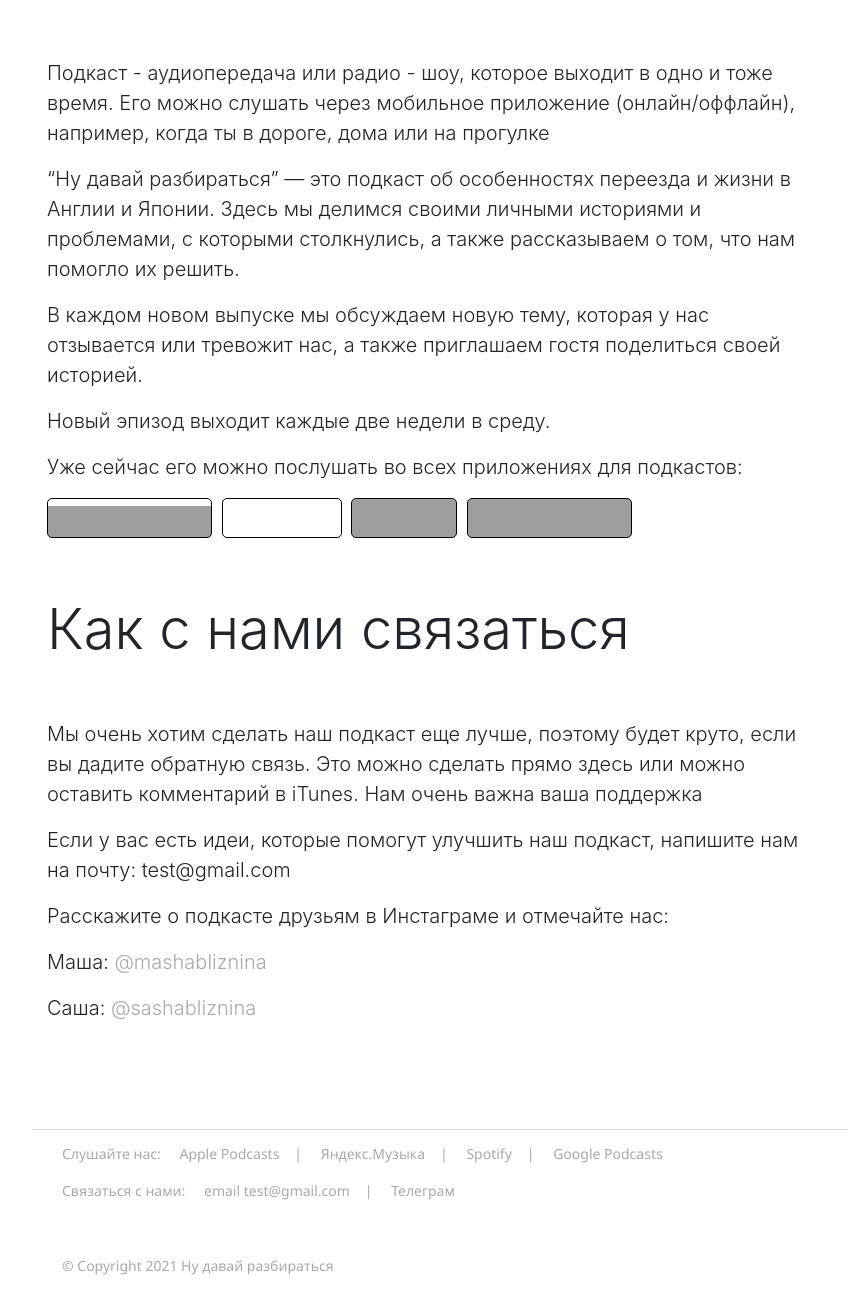
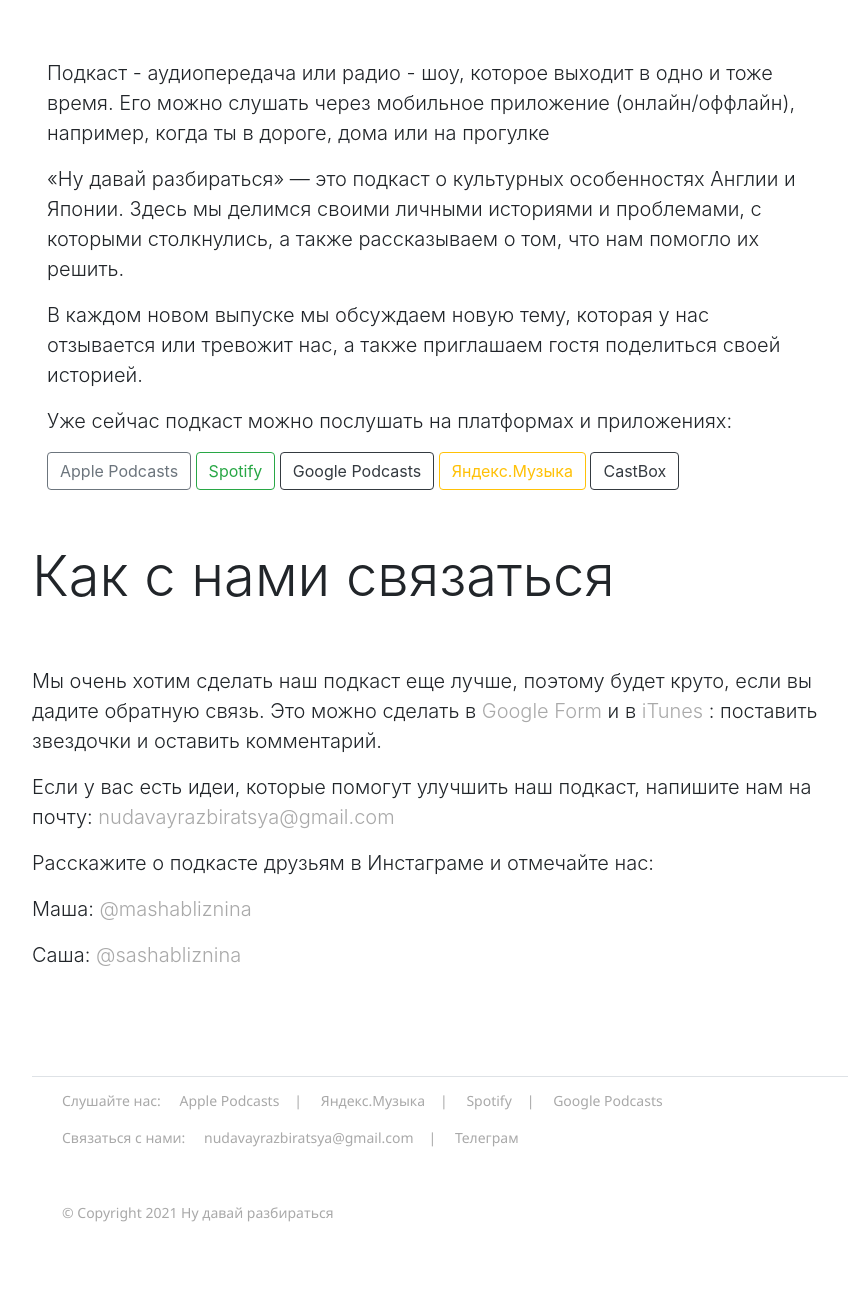
Before and after one commit to mashabliznina/blizninapodcast-live, a Django app: page /contact_page/ in a window 1280 px wide. Shown: the part 340-1632 px from the top of the page, without its empty margins (128-976 px from the left). After the commit the page ends 1562 px from the top, so only its background shows below. Run offline with Django 3.2, Linux system fonts and the light colour scheme; some libraries are stand-ins or nearby versions; grey boxes are pictures that could not be loaded.

Commit message:
update template_pages

```diff
--- a/pages/models.py
+++ b/pages/models.py
@@ -28,7 +28,7 @@ class Comment(models.Model):
 class Episode(models.Model):
     theme = models.CharField(max_length=50)
     date = models.DateTimeField(null=True)
-    title = models.CharField(max_length=30)
+    title = models.CharField(max_length=150)
     body = HTMLField()
     preview = models.CharField(max_length=100, null=True)
     buzz_id = models.CharField(max_length=20, null=True)
--- a/pages/templates/base.html
+++ b/pages/templates/base.html
@@ -56,7 +56,7 @@
                     </p>
                     <p class="text-footer footer-mt">
                         Связаться с нами:
-                        <a href="£" class="a-link">email test@gmail.com</a>|
+                        <a href=mailto:nudavayrazbiratsya@gmail.com HTML link class="a-link">nudavayrazbiratsya@gmail.com</a>|
                         <a href="https://t.me/nudavayrazbiratsya" class="a-link">Телеграм</a>
                         <br>
                     </p>
--- a/pages/templates/contacts_page.html
+++ b/pages/templates/contacts_page.html
@@ -7,18 +7,33 @@
                 <div class="col-10">
                         <p class="lead my-3">Подкаст - аудиопередача или радио - шоу, которое выходит в одно и тоже время.
                         Его можно слушать через мобильное приложение (онлайн/оффлайн), например, когда ты в дороге, дома или на прогулке<br></p>
-                        <p class="lead my-3">“Ну давай разбираться” — это подкаст об особенностях переезда и жизни в Англии и Японии.
+                        <p class="lead my-3">«Ну давай разбираться» — это подкаст о культурных особенностях Англии и Японии.
                         Здесь мы делимся своими личными историями и проблемами, с которыми столкнулись, а также рассказываем о том, что нам помогло их решить.<br></p>
                         <p class="lead my-3">В каждом новом выпуске мы обсуждаем новую тему, которая у нас отзывается или тревожит нас, а также приглашаем гостя поделиться своей историей.<br></p>
-                        <p class="lead my-3">Новый эпизод выходит каждые две недели в среду.<br></p>
-                        <p class="lead my-3">Уже сейчас его можно послушать во всех приложениях для подкастов:<br></p>
+                        <p class="lead my-3">Уже сейчас подкаст можно послушать на платформах и приложениях:<br></p>
                             <div class="row">
                                 <div class="col-10">
-                                    <a target="_blank" href="https://podcasts.apple.com/gb/podcast/%D0%BD%D1%83-%D0%B4%D0%B0%D0%B2%D0%B0%D0%B9-%D1%80%D0%B0%D0%B7%D0%B1%D0%B8%D1%80%D0%B0%D1%82%D1%8C%D1%81%D1%8F/id1579561576" style="display: inline-block; background-color: #FFFFFF; background-image: url(https://www.buzzsprout.com/images/badges/listen-on-embed.svg); background-repeat: no-repeat; border: 1px solid #000000; border-radius: 5px; margin: 0 5px 5px 0; text-indent: -9000px; background-position: -230px 7px; height: 40px; width: 165px;">Apple Podcasts</a>
-                                    <a target="_blank" href="YOUR CASTBOX URL" style="display: inline-block; background-color: #FFFFFF; background-image: url(https://www.buzzsprout.com/images/badges/listen-on-embed.svg); background-repeat: no-repeat; border: 1px solid #000000; border-radius: 5px; margin: 0 5px 5px 0; text-indent: -9000px; background-position: -230px -353px; height: 40px; width: 120px;">Castbox</a>
-                                    <a target="_blank" href="https://open.spotify.com/show/7C54r1ip1XSTYIBUCJCffQ" style="display: inline-block; background-color: #FFFFFF; background-image: url(https://www.buzzsprout.com/images/badges/listen-on-embed.svg); background-repeat: no-repeat; border: 1px solid #000000; border-radius: 5px; margin: 0 5px 5px 0; text-indent: -9000px; background-position: -230px -53px; height: 40px; width: 106px;">Spotify</a>
-                                    <a target="_blank" href="https://podcasts.google.com/feed/aHR0cHM6Ly9mZWVkcy5idXp6c3Byb3V0LmNvbS8xODIzOTM4LnJzcw" style="display: inline-block; background-color: #FFFFFF; background-image: url(https://www.buzzsprout.com/images/badges/listen-on-embed.svg); background-repeat: no-repeat; border: 1px solid #000000; border-radius: 5px; margin: 0 5px 5px 0; text-indent: -9000px; background-position: -230px -113px; height: 40px; width: 165px;">Google Podcasts</a>
-                                </div>
+                                    <a href="https://podcasts.apple.com/gb/podcast/%D0%BD%D1%83
+                                    -%D0%B4%D0%B0%D0%B2%D0%B0%D0%B9-%D1%80%D0%B0%D0%B7%D0%B1
+                                    %D0%B8%D1%80%D0%B0%D1%82%D1%8C%D1%81%D1%8F/id1579561576">
+                                    <button type="button" class="btn btn-outline-secondary">Apple Podcasts</button>
+                                    </a>
+
+                                    <a href="https://open.spotify.com/show/7C54r1ip1XSTYIBUCJCffQ">
+                                    <button type="button" class="btn btn-outline-success">Spotify</button>
+                                    </a>
+
+                                    <a href="https://podcasts.google.com/feed/aHR0cHM6Ly9mZWVkcy5idXp6c3Byb3V0LmNvbS8xODIzOTM4LnJzcw">
+                                    <button type="button" class="btn btn-outline-dark">Google Podcasts</button>
+                                    </a>
+
+                                    <a href="https://music.yandex.ru/album/17277743">
+                                    <button type="button" class="btn btn-outline-warning">Яндекс.Музыка</button>
+                                    </a>
+
+                                    <a href="https://castbox.fm/va/4487919">
+                                    <button type="button" class="btn btn-outline-dark">CastBox</button>
+                                    </a>
                             </div>
                 </div>
             </div>
@@ -26,8 +41,16 @@
             <div class="row">
                 <div class="col-10">
                         <p class="lead my-3">Мы очень хотим сделать наш подкаст еще лучше, поэтому будет круто, если вы дадите обратную связь.
-                        Это можно сделать прямо здесь или можно оставить комментарий в iTunes. Нам очень важна ваша поддержка<br></p>
-                        <p class="lead my-3">Если у вас есть идеи, которые помогут улучшить наш подкаст, напишите нам на почту:  test@gmail.com<br></p>
+                        Это можно сделать в
+                        <a href="https://forms.gle/1a7tEn5aCFPk5R7eA" class="a-link">Google Form</a>
+                        и в
+                        <a href="https://podcasts.apple.com/gb/podcast/%D0%BD%D1%83
+                        -%D0%B4%D0%B0%D0%B2%D0%B0%D0%B9-%D1%80%D0%B0%D0%B7%D0%B1
+                        %D0%B8%D1%80%D0%B0%D1%82%D1%8C%D1%81%D1%8F/id1579561576" class="a-link">iTunes</a>
+                        : поставить звездочки и оставить комментарий.<br></p>
+                        <p class="lead my-3">Если у вас есть идеи, которые помогут улучшить наш подкаст, напишите нам на почту:
+                            <a href=mailto:nudavayrazbiratsya@gmail.com HTML link class="a-link">nudavayrazbiratsya@gmail.com</a><br>
+                        </p>
                         <p class="lead my-3">Расскажите о подкасте друзьям в Инстаграме и отмечайте нас:<br></p>
                         <p class="lead my-3">Маша:
                             <a href="https://www.instagram.com/mashabliznina/" class="a-link" >@mashabliznina</a><br></p>
```
Also changed, not shown: pages/templates/home_page.html (+13 -14 lines), pages/static/images/Masha_roof.jpg (added).
